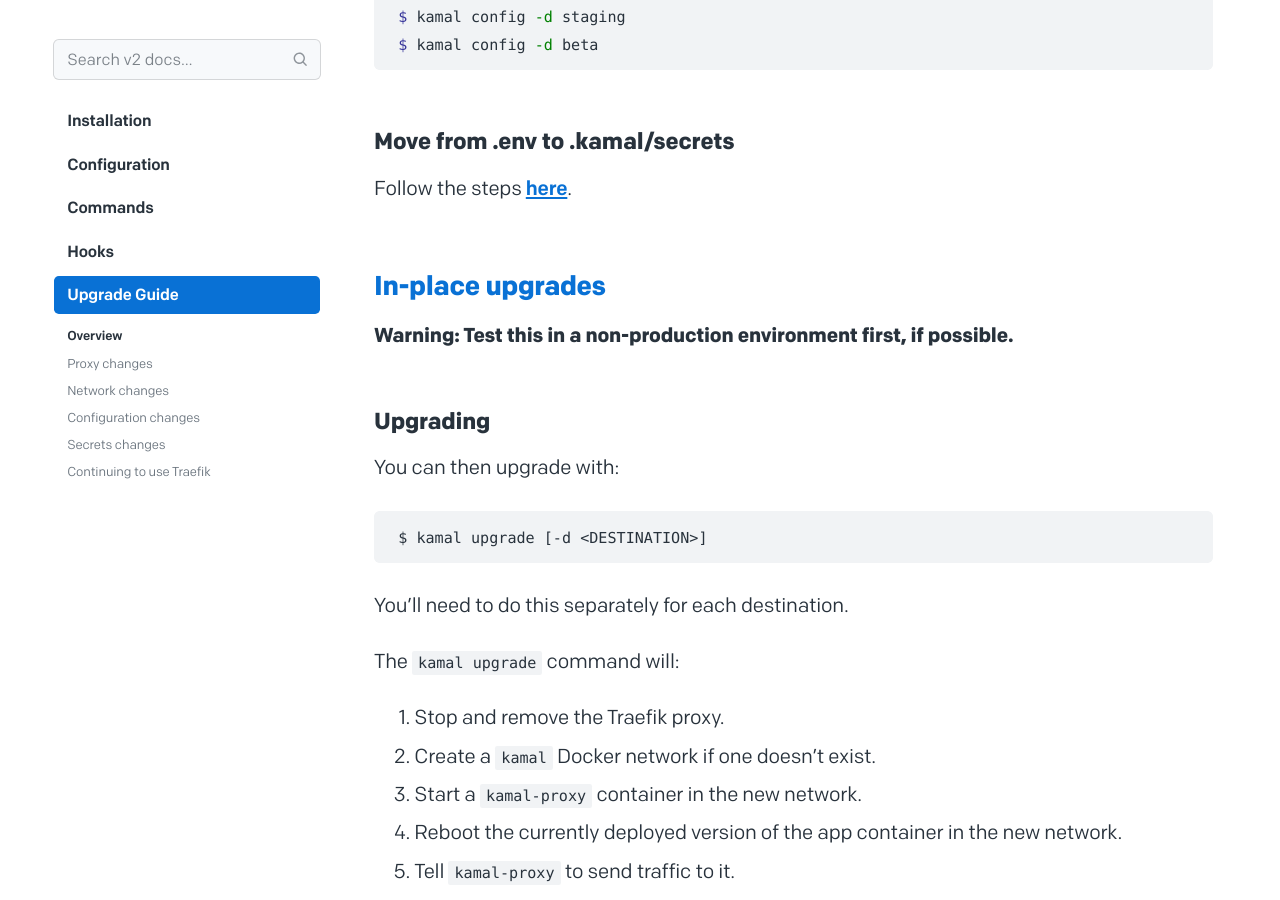
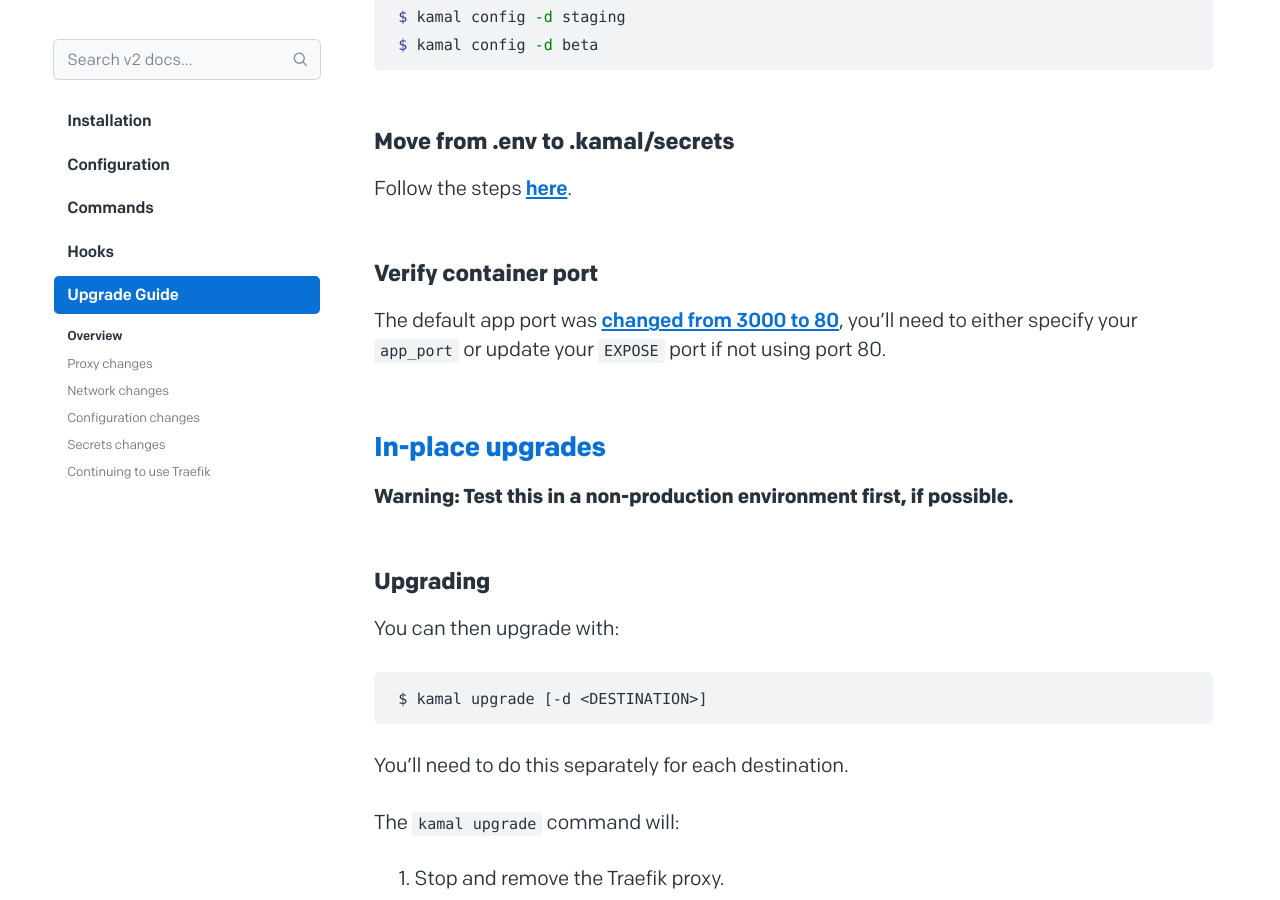
Before and after one commit to basecamp/kamal-site, a Jekyll site: the page built from docs/upgrading/overview.md, in a window 1280 px wide and 900 px high, scrolled down 1560 px. Built offline with Jekyll 4.4.1, drawn with Linux system fonts in a browser that asks for light colours.

Commit message:
Mention new container port on upgrade overview
The new app listening port setting is a bit difficult to find, it'd be great to mention the change on the upgrade overview instructions. Seeing quite a few discussions on Discord about their app failing to boot when upgrading and this is one of the most common issues coming up.

```diff
--- a/docs/upgrading/overview.md
+++ b/docs/upgrading/overview.md
@@ -56,6 +56,10 @@ $ kamal config -d beta
 
 Follow the steps [here](../secrets-changes).
 
+### Verify container port
+
+The default app port was [changed from 3000 to 80](https://kamal-deploy.org/docs/upgrading/configuration-changes/#traefik-to-proxy), you'll need to either specify your `app_port` or update your `EXPOSE` port if not using port 80.
+
 ## [In-place upgrades](#in-place-upgrades)
 
 **Warning: Test this in a non-production environment first, if possible.**
```
